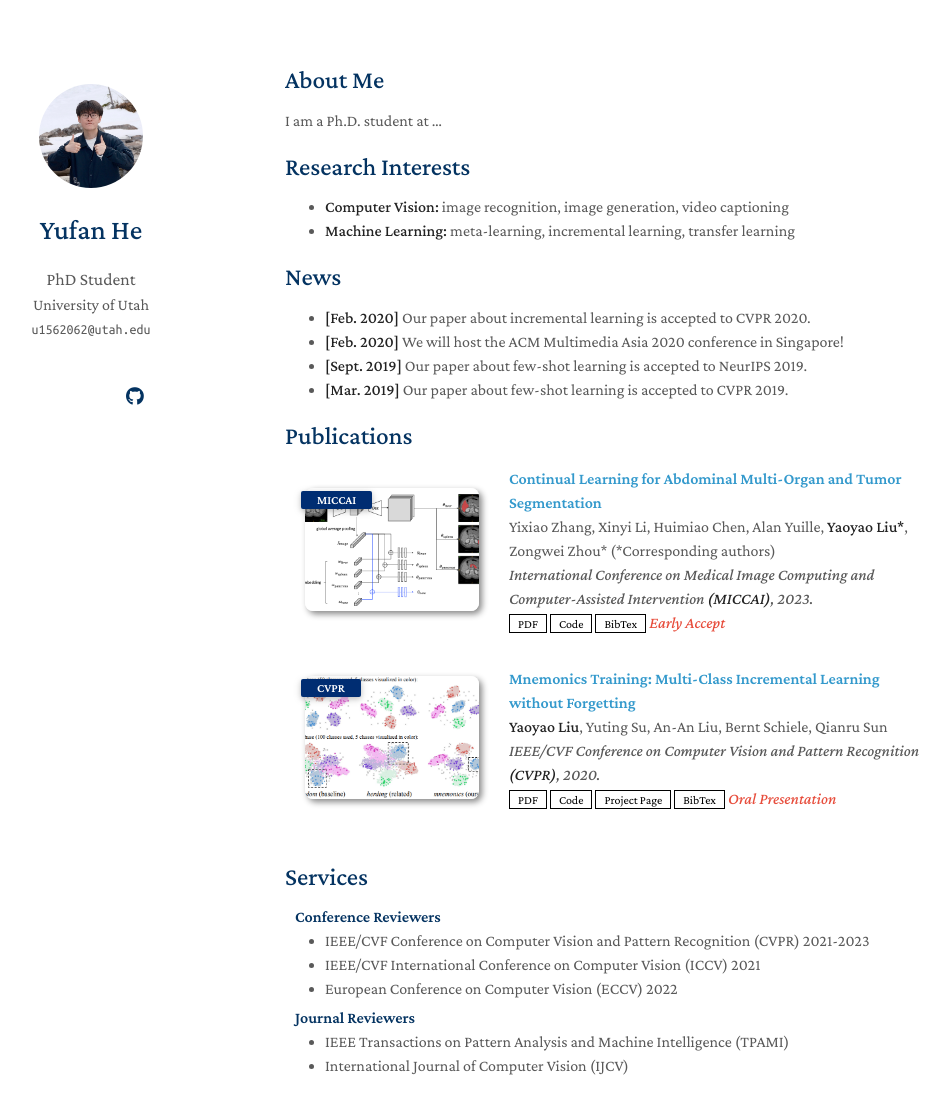
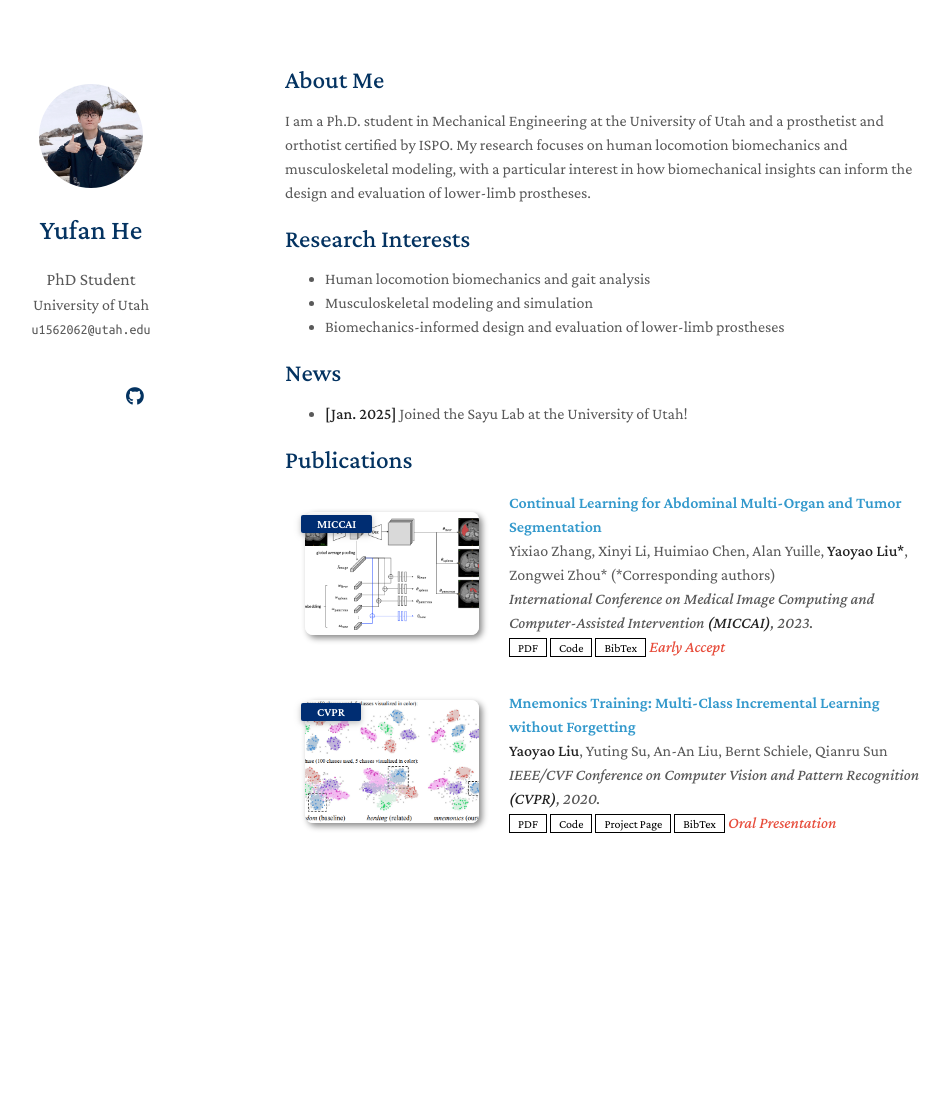
Before and after one commit to yufan-he/yufan-he.github.io, a Jekyll site: the page built from index.md, in a window 1280 px wide and 1172 px high. Shown: the top 1114 px of the window, without its empty margins (185-1135 px from the left). Built offline with Jekyll 4.4.1, drawn with Linux system fonts in a browser that asks for light colours; a style sheet for code colours, icons or effects is not loaded; our own code applies the rules of GitHub Pages for plain Markdown files.

Commit message:
Update index.md

```diff
--- a/index.md
+++ b/index.md
@@ -4,20 +4,18 @@ layout: homepage
 
 ## About Me
 
-I am a Ph.D. student at ...
+I am a Ph.D. student in Mechanical Engineering at the University of Utah and a prosthetist and orthotist certified by ISPO.
+My research focuses on human locomotion biomechanics and musculoskeletal modeling, with a particular interest in how biomechanical insights can inform the design and evaluation of lower-limb prostheses.
 
 ## Research Interests
 
-- **Computer Vision:** image recognition, image generation, video captioning
-- **Machine Learning:** meta-learning, incremental learning, transfer learning
+- Human locomotion biomechanics and gait analysis
+- Musculoskeletal modeling and simulation
+- Biomechanics-informed design and evaluation of lower-limb prostheses
 
 ## News
 
-- **[Feb. 2020]** Our paper about incremental learning is accepted to CVPR 2020.
-- **[Feb. 2020]** We will host the ACM Multimedia Asia 2020 conference in Singapore!
-- **[Sept. 2019]** Our paper about few-shot learning is accepted to NeurIPS 2019.
-- **[Mar. 2019]** Our paper about few-shot learning is accepted to CVPR 2019.
+- **[Jan. 2025]** Joined the Sayu Lab at the University of Utah!
+
 
 {% include_relative _includes/publications.md %}
-
-{% include_relative _includes/services.md %}
```
